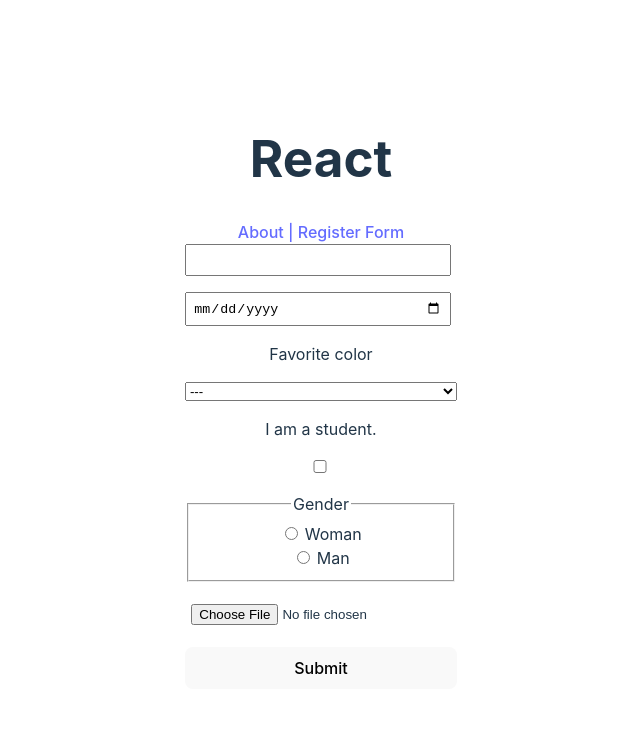
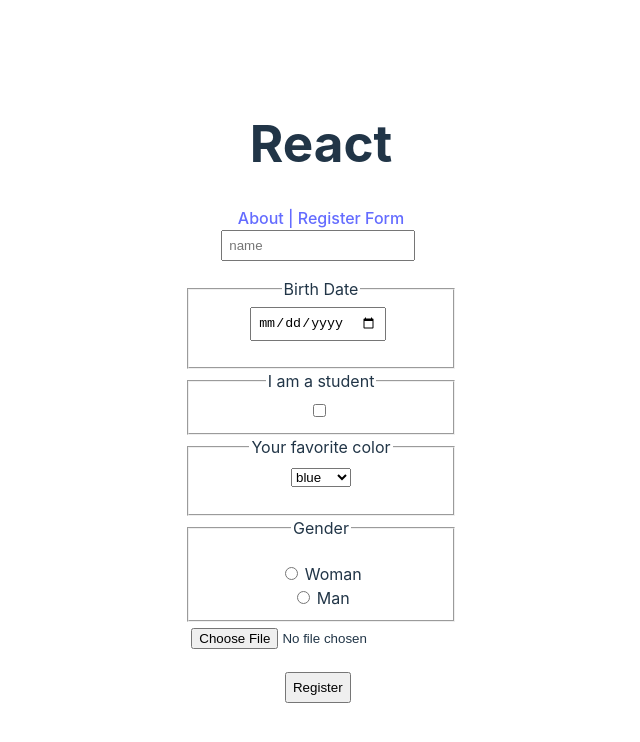
Before and after one commit to BeataMaro/react-components, a React app: page /form in a window 1280 px wide. Shown: the top 742 px of the page, without its empty margins (319-959 px from the left). Built offline with nearby package versions, Linux system fonts and the light colour scheme; the HTML template or start-up script is replaced by a standard one.

Commit message:
feat: add react-hook-form

```diff
--- a/src/components/UserCard/UserCard.tsx
+++ b/src/components/UserCard/UserCard.tsx
@@ -8,7 +8,7 @@ export default class UserCard extends Component<IUser> {
   }
 
   render() {
-    const { name, image, favoriteColor, birthdate, gender, isStudent } = this.props;
+    const { name, image, favoriteColor, birthDate, gender, isStudent } = this.props;
     return (
       <div className="userCard" data-testid="userCard">
         <h4>{name}</h4>
@@ -17,7 +17,7 @@ export default class UserCard extends Component<IUser> {
           Favorite color: <i>{favoriteColor}</i>
         </p>
         <p>
-          Birth date: <i>{birthdate}</i>
+          Birth date: <i>{birthDate}</i>
         </p>
         <p>
           Gender: <i>{gender}</i>
--- a/src/models/form-data-model.tsx
+++ b/src/models/form-data-model.tsx
@@ -1,6 +1,6 @@
 export interface FormData {
   name: string;
-  birthdate: string;
+  birthDate: string;
   favoriteColor: string;
   isStudent: boolean | string;
   gender: string;
--- a/src/models/form-errors-model.tsx
+++ b/src/models/form-errors-model.tsx
@@ -1,6 +1,6 @@
 export interface FormErrors {
   name?: string;
-  birthdate?: string;
+  birthDate?: string;
   favoriteColor?: string;
   gender?: string;
 }
--- a/src/models/user-model.tsx
+++ b/src/models/user-model.tsx
@@ -2,7 +2,7 @@
 
 export interface IUser {
   name: string;
-  birthdate: string;
+  birthDate: string;
   favoriteColor: string;
   isStudent: boolean;
   gender: string;
--- a/src/pages/form/Form.css
+++ b/src/pages/form/Form.css
@@ -14,5 +14,5 @@ input:hover {
 }
 
 .errorMessage {
-  color: rgb(145, 41, 41);
+  color: rgb(201, 40, 40);
 }
--- a/src/pages/form/Form.tsx
+++ b/src/pages/form/Form.tsx
@@ -1,63 +1,69 @@
-import { ChangeEvent, useState } from 'react';
+import { useForm } from 'react-hook-form';
+import { useState } from 'react';
 import './Form.css';
-import UserCard from '../../components/UserCard/UserCard';
-import { FormData } from 'models/form-data-model';
+// import UserCard from '../../components/UserCard/UserCard';
 import { IUser } from 'models/user-model';
 
 export const FormPage = () => {
-  const initialData: FormData = {
-    name: '',
-    birthdate: '',
-    favoriteColor: '',
-    isStudent: '',
-    gender: 'Woman',
-    image: null,
-  };
+  const {
+    register,
+    handleSubmit,
+    reset,
+    formState: { errors },
+  } = useForm<IUser>();
 
-  const [formData, setFormData] = useState<FormData>(initialData);
-  const [users, setUsers] = useState([] as IUser[]);
+  const [users, setUsers] = useState<IUser[]>([]);
 
-  const handleChange = (event: ChangeEvent<HTMLInputElement | HTMLSelectElement>) => {
-    const { name, value } = event.target;
-    setFormData({ ...formData, [name]: value });
-    setUsers([...users]);
-    console.log(formData);
-  };
+  const onSubmit = handleSubmit((data) => {
+    console.log(data);
+    setUsers((prev) => [...prev, data]);
+    console.log(users);
+    reset();
+  });
 
   return (
-    <div>
-      <form className="register-form" action="POST" name="register-form">
-        <input type="text" name="name" value={formData.name} onChange={handleChange}></input>
+    <div className="form-container">
+      <form name="registerForm" action="POST" onSubmit={onSubmit}>
         <input
-          type="date"
-          name="birthdate"
-          value={formData.birthdate}
-          onChange={handleChange}
-        ></input>
-        <label htmlFor="favColor">Favorite color</label>
-        <select
-          name="favoriteColor"
-          id="favColor"
-          value={formData.favoriteColor}
-          onChange={handleChange}
-        >
-          <option>---</option>
-          <option value="blue">blue</option>
-          <option value="green">green</option>
-          <option value="yellow">yellow</option>
-        </select>
-        <label htmlFor="student">I am a student.</label>
-        <input type="checkbox" name="student" id="student" onChange={handleChange}></input>
+          type="text"
+          placeholder="name"
+          {...register('name', {
+            required: 'Name is required',
+            // /^[A-Z]/
+            minLength: { value: 4, message: 'The name needs to be min length of 4.' },
+            maxLength: { value: 12, message: 'The name must not be longer than 12 letters.' },
+          })}
+        />
+        <p className="errorMessage">{errors.name?.message}</p>
+        <fieldset>
+          <legend>Birth Date</legend>
+
+          <input type="date" {...register('birthDate', { required: 'Birth date is required.' })} />
+          <p className="errorMessage">{errors.birthDate?.message}</p>
+        </fieldset>
+        <fieldset>
+          <legend>I am a student</legend>
+          <input type="checkbox" {...register('isStudent')}></input>
+        </fieldset>
+        <fieldset>
+          <legend>Your favorite color</legend>
+          <select {...register('favoriteColor', { required: 'Choose your favorite color' })}>
+            <option value="blue">blue</option>
+            <option value="green">green</option>
+            <option value="yellow">yellow</option>
+          </select>
+          <p className="errorMessage">{errors.favoriteColor?.message}</p>
+        </fieldset>
 
         <fieldset>
           <legend>Gender</legend>
+          <p className="errorMessage">{errors.gender?.message}</p>
 
           <input
             type="radio"
             id="gender-woman"
-            name="gender"
-            value={formData.gender}
-            onChange={handleChange}
+            value="woman"
+            {...register('gender', { required: 'Choose gender' })}
           />
           <label htmlFor="gender-woman">Woman</label>
           <br />
@@ -65,144 +71,30 @@ export const FormPage = () => {
           <input
             type="radio"
             id="gender-man"
-            name="gender"
-            value={formData.gender}
-            onChange={handleChange}
+            value="man"
+            {...register('gender', { required: 'Choose gender' })}
           />
           <label htmlFor="gender-man">Man</label>
           <br />
         </fieldset>
-        <input type="file" name="image" onChange={handleChange}></input>
-        <button type="submit" value="submit">
-          Submit
-        </button>
+        <input type="file" {...register('image', { required: 'Image is required' })}></input>
+        <p className="errorMessage">{errors.image?.message}</p>
+
+        <input type="submit" value="Register" />
       </form>
-      <div className="users-container">
-        {users.map(({ name, image, favoriteColor, isStudent, birthdate, gender }, idx) => (
+      {/* <div className="users-container">
+        {users.map(({ name, image, favoriteColor, isStudent, birthDate, gender }, idx) => (
           <UserCard
             key={idx}
             name={name}
             image={image}
             favoriteColor={favoriteColor}
             isStudent={isStudent}
-            birthdate={birthdate}
+            birthDate={birthDate}
             gender={gender}
           />
         ))}
-      </div>
+      </div> */}
     </div>
   );
 };
-
-// type Inputs = {
-//   name: string;
-//   birthDate: string;
-//   favoriteColor: string;
-//   gender: string;
-//   image: File | null;
-//   exampleRequired: string;
-// };
-
-// export const FormPage = () => {
-//   const {
-//     register,
-//     handleSubmit,
-//     watch,
-//     formState: { errors },
-//   } = useForm<Inputs>();
-
-//   const onSubmit: SubmitHandler<Inputs> = (data) => console.log(data);
-// const formData: FormData = {
-//   name: data,
-//   birthdate: this.birthdateInput.current!.value,
-//   favoriteColor: this.favoriteColorInput.current!.value,
-//   isStudent: this.isStudentInput.current!.checked,
-//   gender: this.genderInput.current!.value,
-//   image: this.imageInput.current!.files?.[0] || null,
-// };
-// // Add form data to state
-// const updatedFormData = [...this.state.formData, formData];
-
-//   console.log(watch('name')); // watch input value by passing the name of it
-
-//   return (
-//     /* "handleSubmit" will validate your inputs before invoking "onSubmit" */
-//     <form onSubmit={handleSubmit(onSubmit)}>
-//       {/* register your input into the hook by invoking the "register" function */}
-//       <input defaultValue="test" {...register('name')} />
-
-//       {/* include validation with required or other standard HTML validation rules */}
-//       <input {...register('exampleRequired', { required: true })} />
-//       {/* errors will return when field validation fails  */}
-//       {errors.exampleRequired && <span className="errorMessage">This field is required</span>}
-
-//       <fieldset>
-//         <legend>Choose your gender</legend>
-
-//         <input type="radio" id="gender-woman" name="gender" value="Woman" />
-//         <label htmlFor="gender-woman">Woman</label>
-//         <br />
-
-//         <input type="radio" id="gender-man" name="gender" value="Man" />
-//         <label htmlFor="gender-man">Man</label>
-//         <br />
-//       </fieldset>
-
-//       <input type="submit" value="Register" />
-//     </form>
-//   );
-// };
-
-// export const Form = () => {
-//   return (
-//     <>
-//       <form
-//         className="register-form"
-//         action="POST"
-//         name="register-form"
-//         ref={this.registerForm}
-//         onSubmit={(e) => this.handleSubmit(e)}
-//       >
-//         <input type="text" name="name" ref={this.nameInput} required></input>
-//         <input type="date" name="birthdate" ref={this.birthdateInput} required></input>
-//         <label htmlFor="favColor">Favorite color</label>
-//         <select name="favColor" ref={this.favoriteColorInput} id="favColor" required>
-//           <option>---</option>
-//           <option value="blue">blue</option>
-//           <option value="green">green</option>
-//           <option value="yellow">yellow</option>
-//         </select>
-//         <label htmlFor="student">I am a student.</label>
-//         <input type="checkbox" name="student" ref={this.isStudentInput} id="student"></input>
-//         <label htmlFor="woman">Woman</label>
-//         <input
-//           id="woman"
-//           type="radio"
-//           name="gender"
-//           ref={this.genderInput}
-//           value="Woman"
-//           defaultChecked
-//         ></input>
-//         <label htmlFor="man">Man</label>
-//         <input id="man" type="radio" name="gender" ref={this.genderInput} value="Man"></input>
-//         <input type="file" ref={this.imageInput} onChange={this.handleFileChange}></input>
-//         <button type="submit" value="submit"></button>
-//       </form>
-//       <div className="users-container">
-//         {this.state.users.map(
-//           ({ name, image, favoriteColor, isStudent, birthdate, gender }, idx) => (
-//             <UserCard
-//               key={idx}
-//               name={name}
-//               image={image}
-//               favoriteColor={favoriteColor}
-//               isStudent={isStudent}
-//               birthdate={birthdate}
-//               gender={gender}
-//             />
-//           )
-//         )}
-//       </div>
-//     </>
-//   );
-// };
```
Also changed, not shown: src/pages/form/FormPage.tsx (+6 -6 lines).
